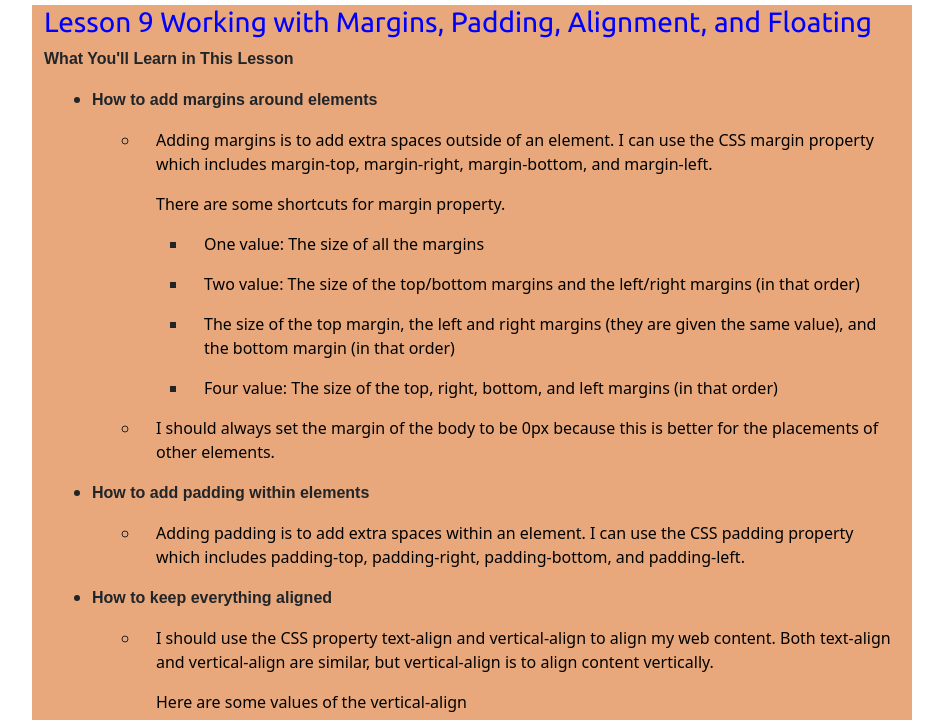
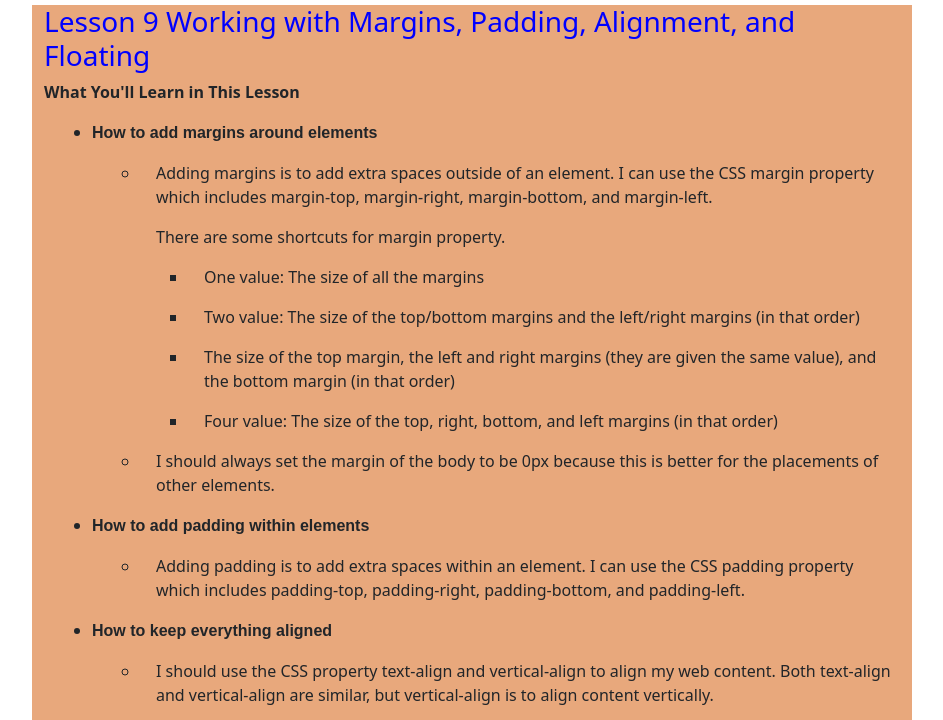
Before and after one commit to JunJul/CISW17-midterm, a plain HTML site: page Notes/lesson5-notes.html in a window 1280 px wide. Shown: the part 53-773 px from the top of the page, without its empty margins (168-1111 px from the left). Drawn offline with nearby package versions, Linux system fonts and the light colour scheme.

Commit message:
update my note

```diff
--- a/Notes/lesson5-notes.html
+++ b/Notes/lesson5-notes.html
@@ -15,17 +15,18 @@
         integrity="sha384-GLhlTQ8iRABdZLl6O3oVMWSktQOp6b7In1Zl3/Jr59b6EGGoI1aFkw7cmDA6j6gD" crossorigin="anonymous">
 
     <style>
+        body{
+            min-width: 800px;
+        }
         p.answer {
             padding-left: 1em;
-            color: black;
         }
 
         p.content-topic {
             font-weight: bold;
-            font-family: 'Montserrat-Black', sans-serif;
         }
 
-        p.concept{
+        p.concept {
             font-weight: bold;
             font-family: 'Montserrat-Black', sans-serif;
         }
@@ -47,8 +48,6 @@
         header.chapter-header {
             /* text-align: center; */
             color: blue;
-            font-family: 'Ubuntu', sans-serif;
-
         }
     </style>
 
```
Also changed, not shown: Notes/lesson4-notes.html (+8 -0 lines).
